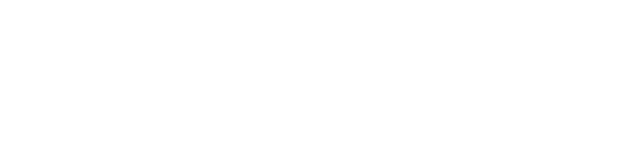
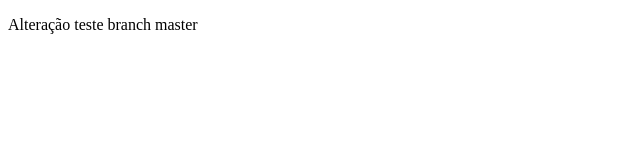
Before and after one commit to g-filipe/gamaacademy-github, a plain HTML site: page index.html in a window 1280 px wide. Shown: the whole page, without its empty margins (0-640 px from the left). Drawn offline with Linux system fonts and the light colour scheme.

Commit message:
outro commit, desta vez na branch master

```diff
--- a/index.html
+++ b/index.html
@@ -7,6 +7,6 @@
     <title>Document</title>
 </head>
 <body>
-
+    <p>Alteração teste branch master </p>
 </body>
 </html>
```
